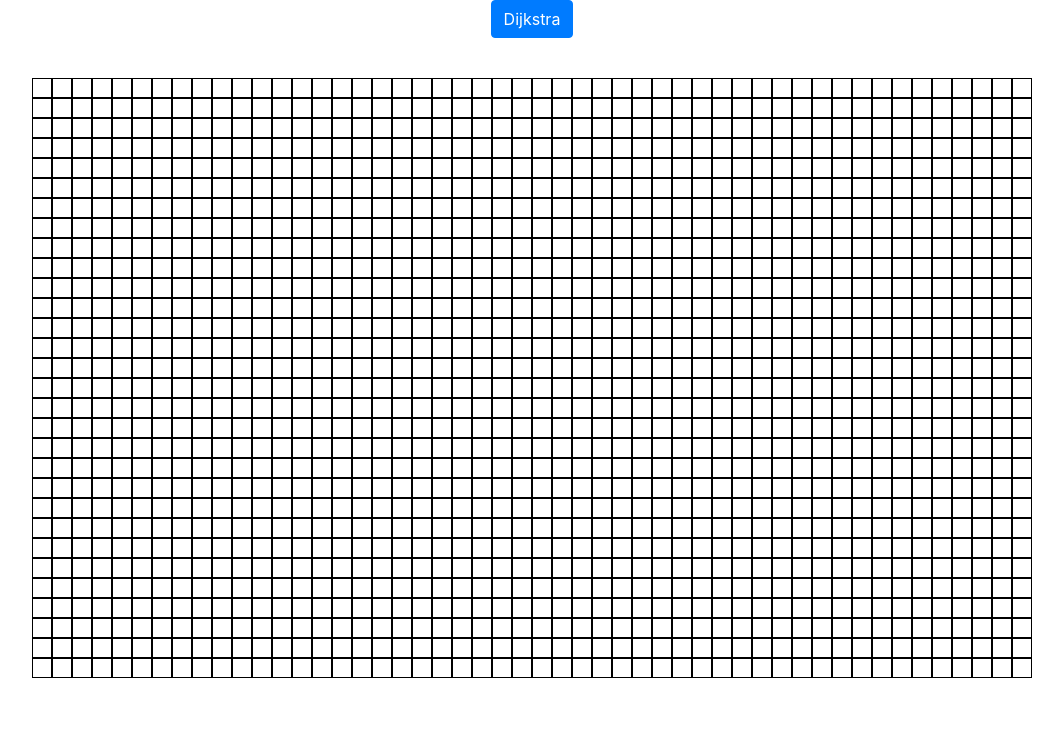
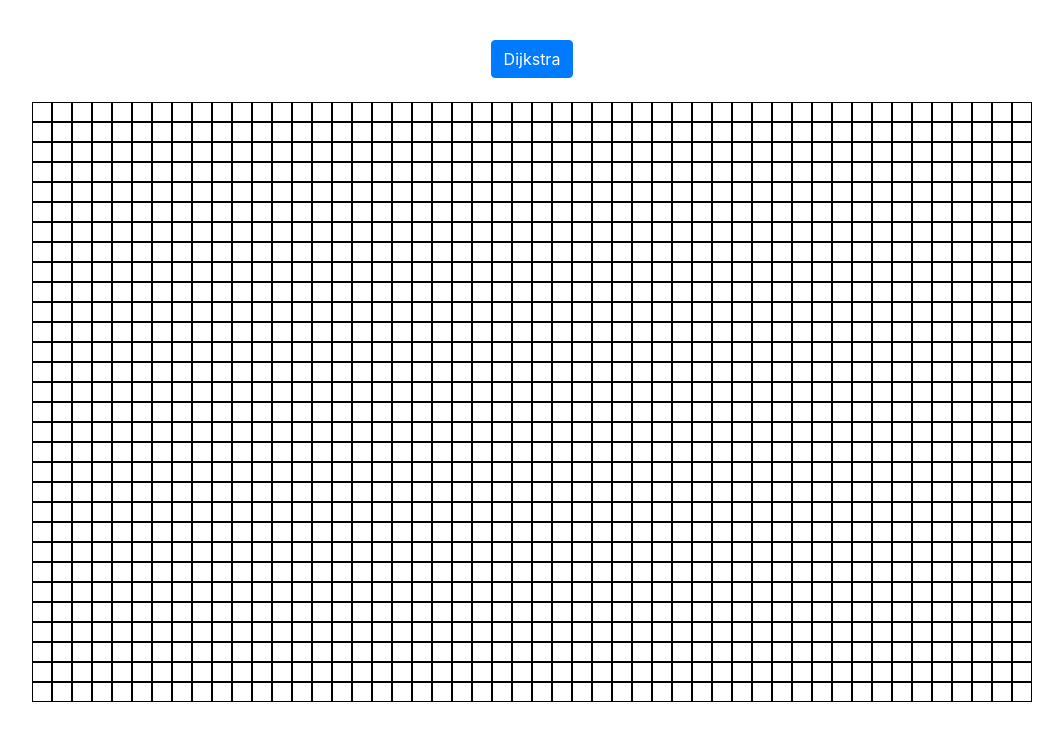
Before and after one commit to Walker-TW/Algorithm-Visualizer, a React (Create React App) app: page / in a window 1280 px wide. Shown: the top 740 px of the page, without its empty margins (108-1171 px from the left). Built offline with nearby package versions, Linux system fonts and the light colour scheme.

Commit message:
Moved header component in grid

```diff
--- a/src/App.js
+++ b/src/App.js
@@ -7,7 +7,6 @@ export default class App extends Component {
   render() {
     return (
       <div className="App">
-        <Header />
         <Grid />
       </div>
     );
--- a/src/Grid/Grid.js
+++ b/src/Grid/Grid.js
@@ -1,5 +1,6 @@
 import React, { Component } from "react";
 import Node from "./Node/Node";
+import Header from "../Header/Header";
 import { dijkstra } from "./../Algorithms/Scratch";
 
 import "./Grid.css";
@@ -71,6 +72,10 @@ export default class Grid extends Component {
     const { grid } = this.state;
     return (
       <div className="Grid">
+        <div className="Button">
+          <Header />
+        </div>
+        <br />
         {grid.map((row, colIndex) => {
           return (
             <div className="Column" key={colIndex.toString()}>
```
Also changed, not shown: 2 other files (tests, documents, lock files or other folders).
